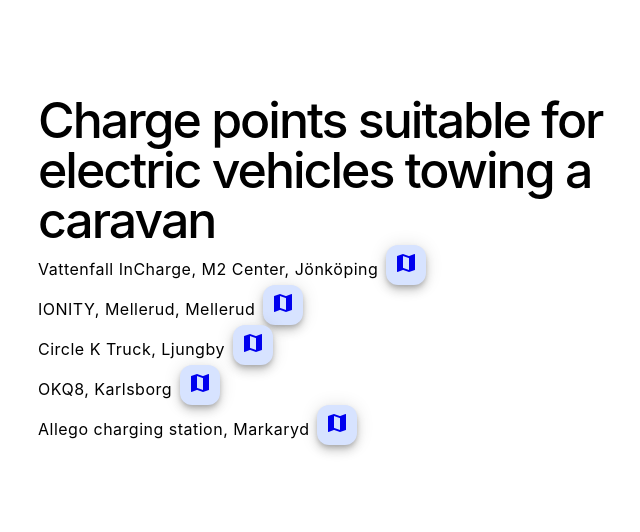
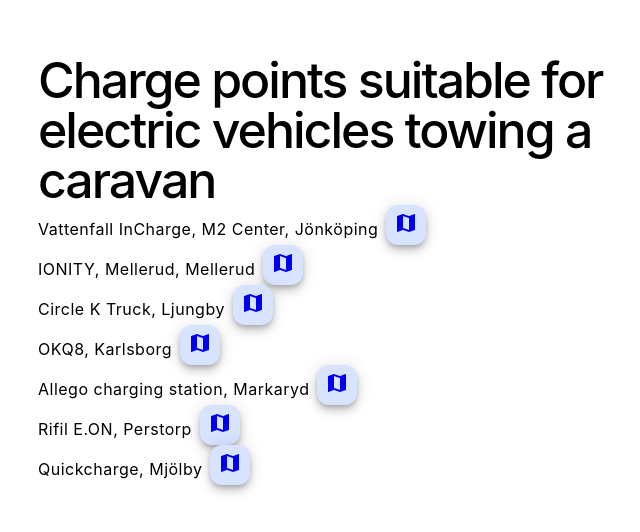
Before and after one commit to JohanHaggstrom/charge-ev-with-caravan_web, an Angular app: page / in a window 1280 px wide. Shown: the part 120-652 px from the top of the page, without its empty margins (252-892 px from the left). Built offline with nearby package versions, Linux system fonts and the light colour scheme.

Commit message:
Added Rifil E.ON, Perstorp and Quickcharge, Mjölby

```diff
--- a/src/app/app.component.ts
+++ b/src/app/app.component.ts
@@ -77,6 +77,30 @@
             numberOfChargePoints: 8,
             capacity: '300',
         },
+        {
+            title: 'Rifil E.ON',
+            address1: 'Verkstadsgatan 3B',
+            address2: '',
+            postalCode: '284 34',
+            city: 'Perstorp',
+            country: 'Sweden',
+            comments: 'Toilett and coffe machine.',
+            mapCoordinates: '56.13384948475831, 13.388062564117424',
+            numberOfChargePoints: 8,
+            capacity: '240',
+        },
+        {
+            title: 'Quickcharge',
+            address1: 'Stridslyckegatan 4',
+            address2: '',
+            postalCode: '595 35',
+            city: 'Mjölby',
+            country: 'Sweden',
+            comments: '',
+            mapCoordinates: '58.322298745345044, 15.092630394912435',
+            numberOfChargePoints: 6,
+            capacity: '300',
+        },
     ];
 
     protected identifiedChargePoints: IdentifiedCaravanChargePoint[] =
```
